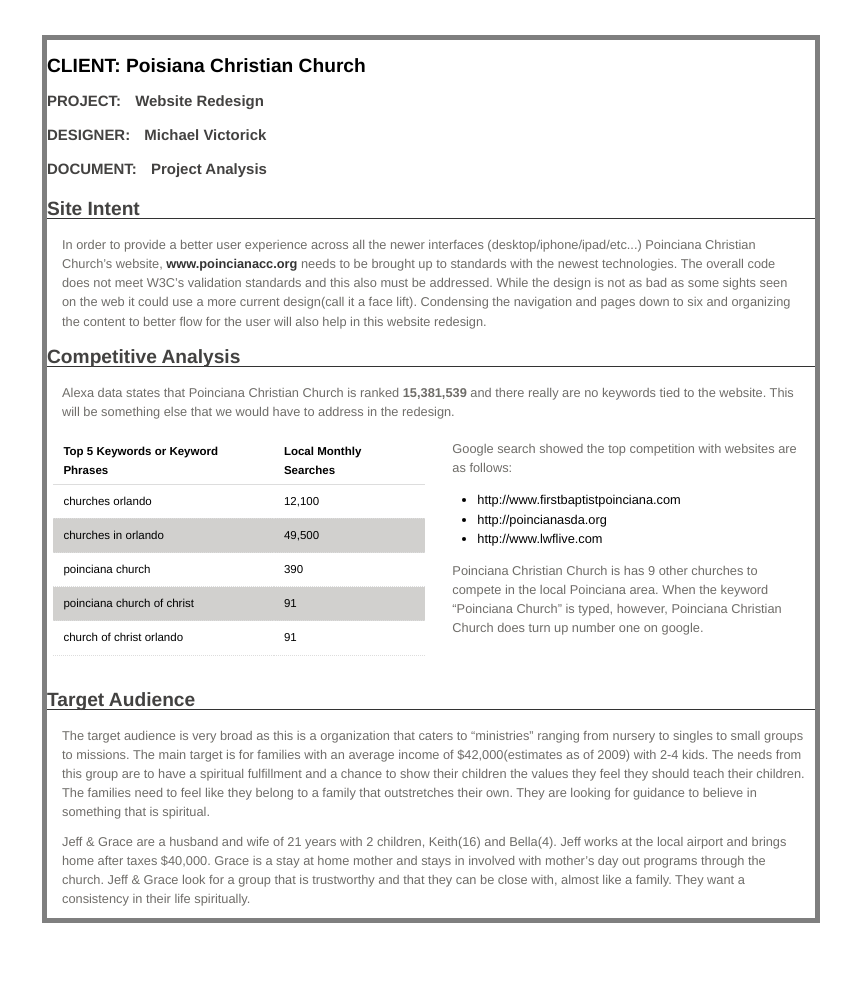
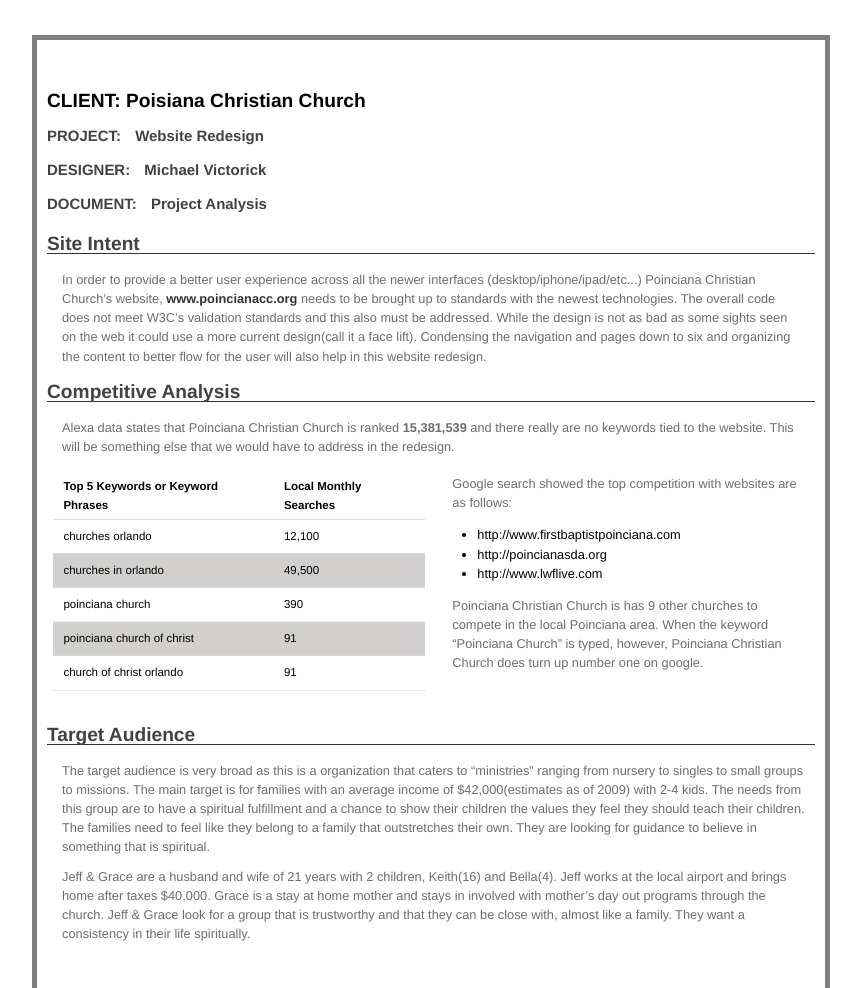
Before and after one commit to mikevictorick/wsp-online, a plain HTML site: page project-analysis/victorick_michael-project_analysis.html in a window 1280 px wide. Shown: the top 988 px of the page, without its empty margins (209-1070 px from the left). Before the commit the page ends 958 px from the top, so only its background shows below. Drawn offline with Linux system fonts and the light colour scheme.

Commit message:
Padding fixes inside of border.

```diff
--- a/project-analysis/css/main.css
+++ b/project-analysis/css/main.css
@@ -20,6 +20,7 @@ body {
 #wrapper {
 	width: 80%;
 	margin: 0 auto;
+	padding: 35px 10px;
 	border: 5px solid rgba(0,0,0,0.5);
 
 }
```
